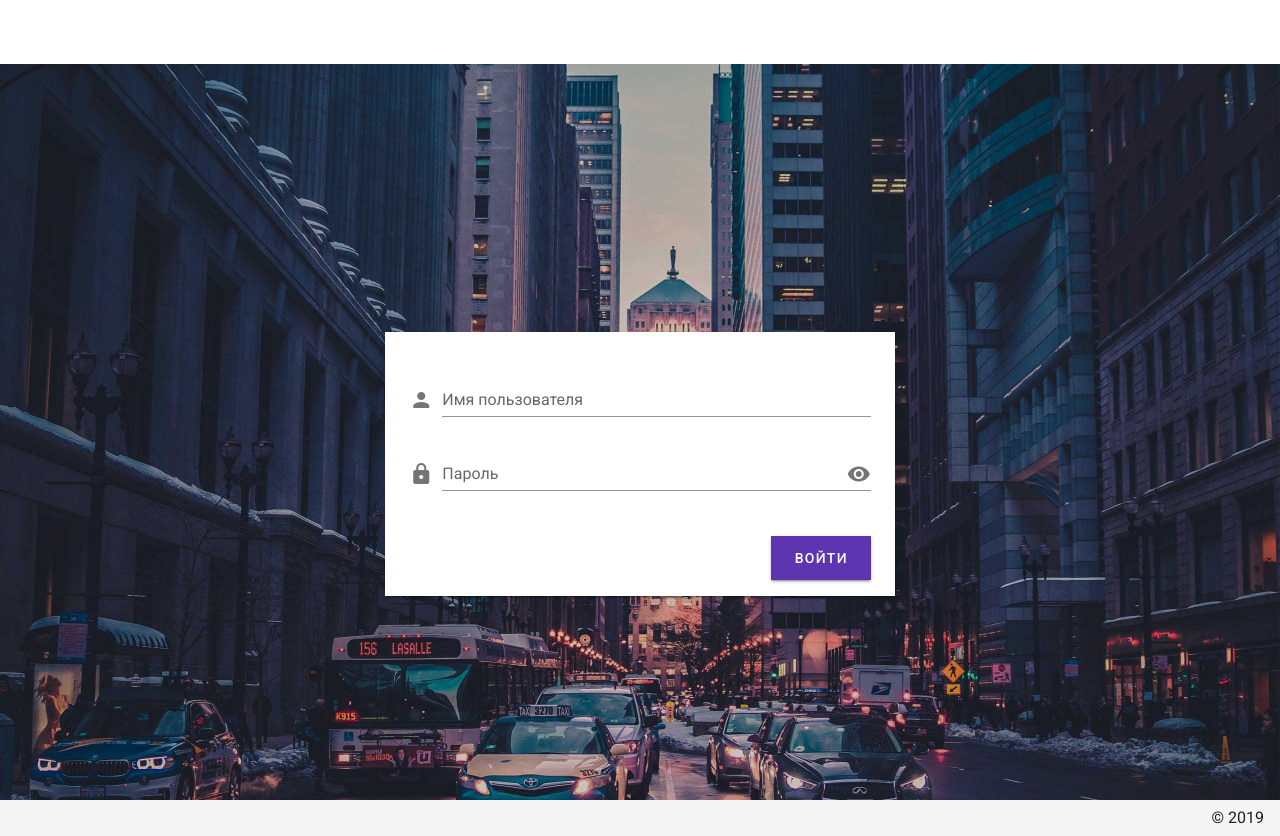
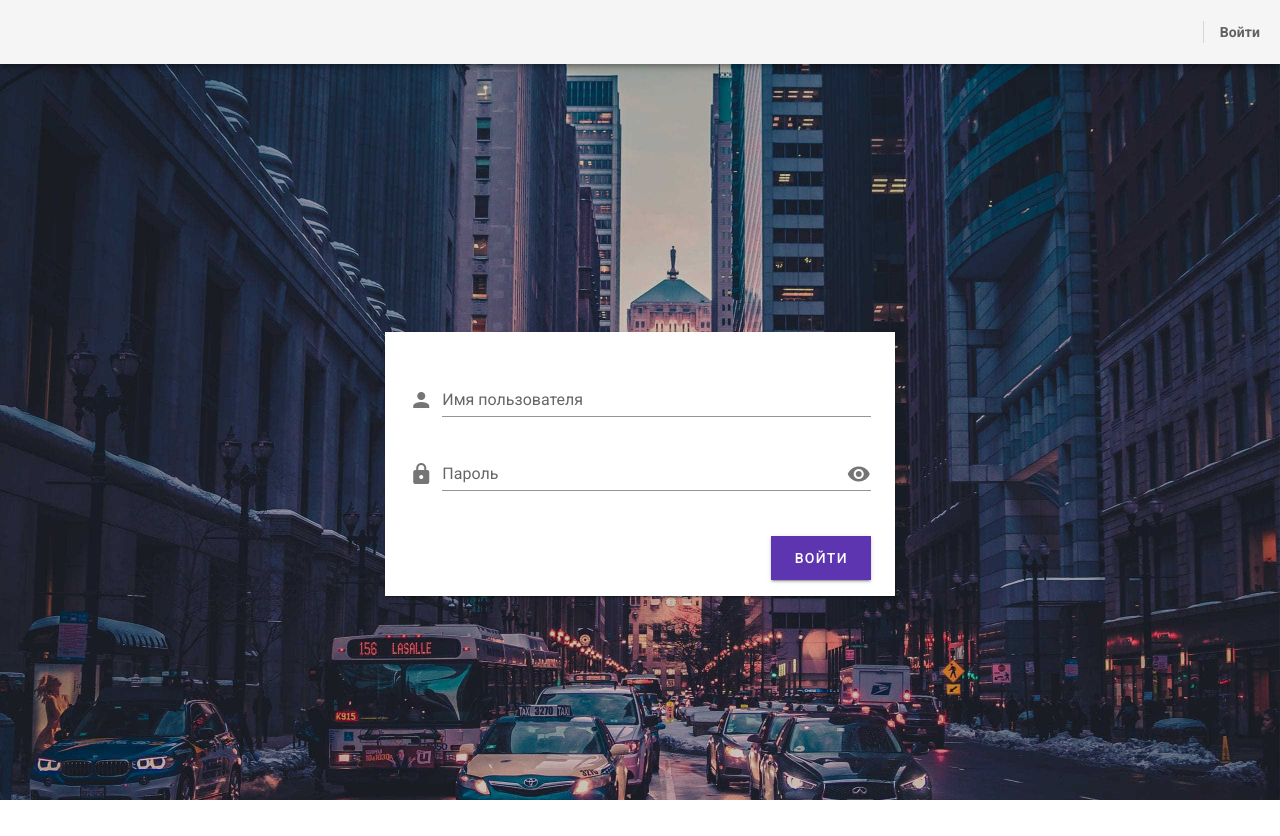
Before and after one commit to FreakyGranny/launchpad-gui, a Vue app: page /login in a window 1280 px wide. After the commit the page ends 800 px from the top, so only its background shows below. Built offline with nearby package versions, Linux system fonts and the light colour scheme; what tiptap-vuetify would draw is missing.

Commit message:
disable footer

```diff
--- a/src/App.vue
+++ b/src/App.vue
@@ -73,10 +73,10 @@
     <v-content class="white">
       <router-view />
     </v-content>
-    <v-footer>
+    <!-- <v-footer>
       <v-spacer></v-spacer>
       <div>&copy; {{ new Date().getFullYear() }}</div>
-    </v-footer>
+    </v-footer> -->
   </v-app>
 </template>
 
```
